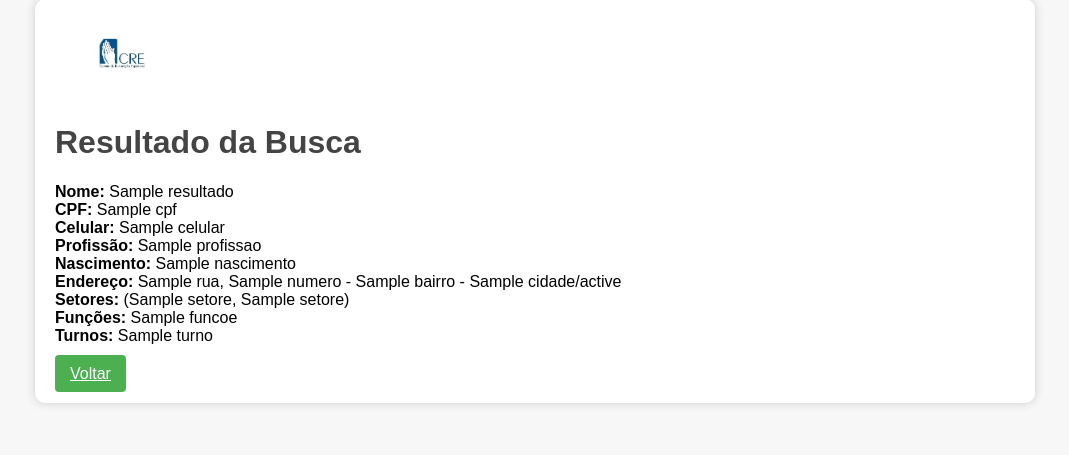
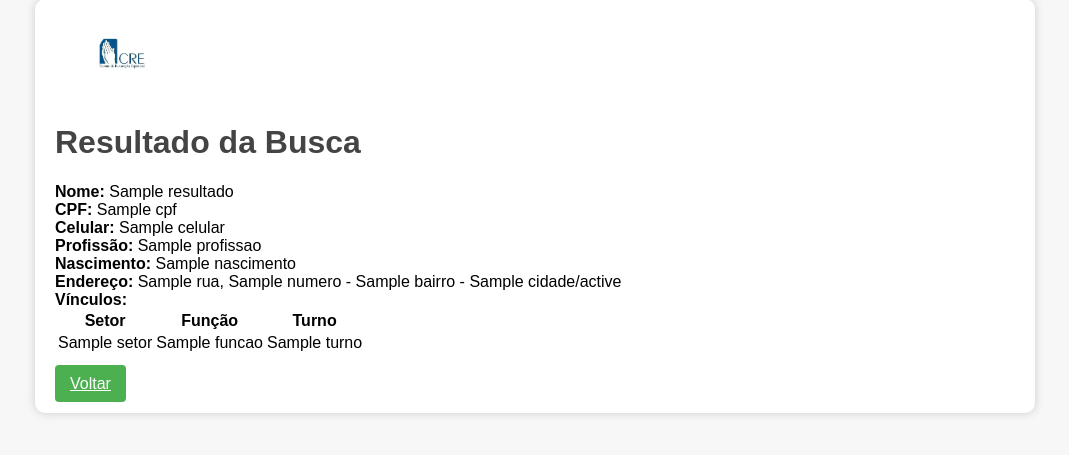
Before and after one commit to rdfranca/centro-espirita-app, a Flask app: template templates/resultado.html in a window 1280 px wide. Shown: the part 29-484 px from the top of the page, without its empty margins (105-1174 px from the left). Run offline with Flask 3, Linux system fonts and the light colour scheme; the template is opened without the code that fills it: most values are stand-ins (such as "Sample title", 1, 10 or a date in 2020); some libraries are stand-ins or nearby versions.

Commit message:
Add files via upload

```diff
--- a/templates/resultado.html
+++ b/templates/resultado.html
@@ -11,9 +11,25 @@
         <strong>Profissão:</strong> {{ r.profissao or '' }}<br>
         <strong>Nascimento:</strong> {{ r.nascimento or '' }}<br>
         <strong>Endereço:</strong> {{ r.rua or '' }}, {{ r.numero or '' }} - {{ r.bairro or '' }} - {{ r.cidade or '' }}/{{ r.estado or '' }}<br>
-        <strong>Setores:</strong> {{ r.setores | reject('equalto', None) | join(', ') }}<br>
-        <strong>Funções:</strong> {{ r.funcoes | reject('equalto', None) | join(', ') }}<br>
-        <strong>Turnos:</strong> {{ r.turnos | reject('equalto', None) | join(', ') }}
+        <strong>Vínculos:</strong>
+<table class="table table-sm table-bordered">
+    <thead>
+        <tr>
+            <th>Setor</th>
+            <th>Função</th>
+            <th>Turno</th>
+        </tr>
+    </thead>
+    <tbody>
+        {% for v in r.vinculos %}
+        <tr>
+            <td>{{ v.setor }}</td>
+            <td>{{ v.funcao }}</td>
+            <td>{{ v.turno }}</td>
+        </tr>
+        {% endfor %}
+    </tbody>
+</table>
     </div>
     {% endfor %}
 {% else %}
```
